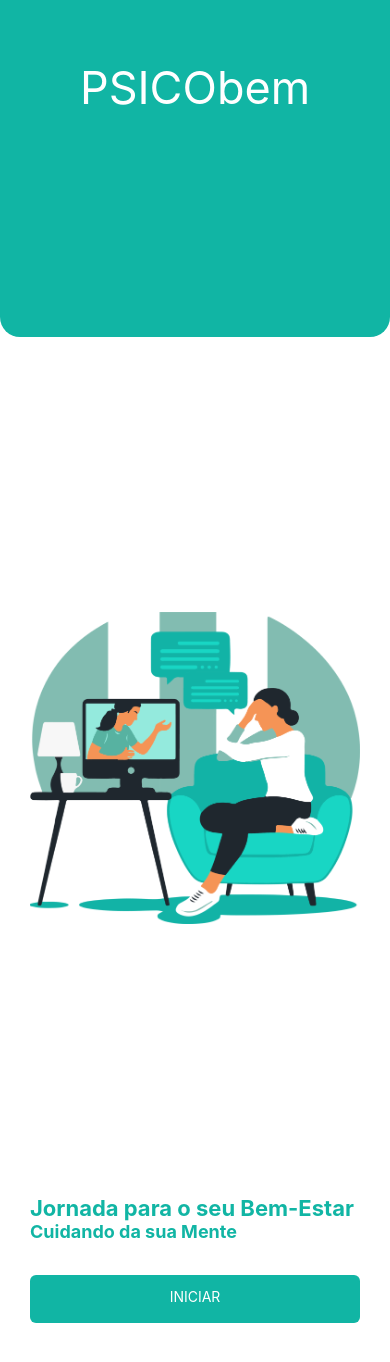
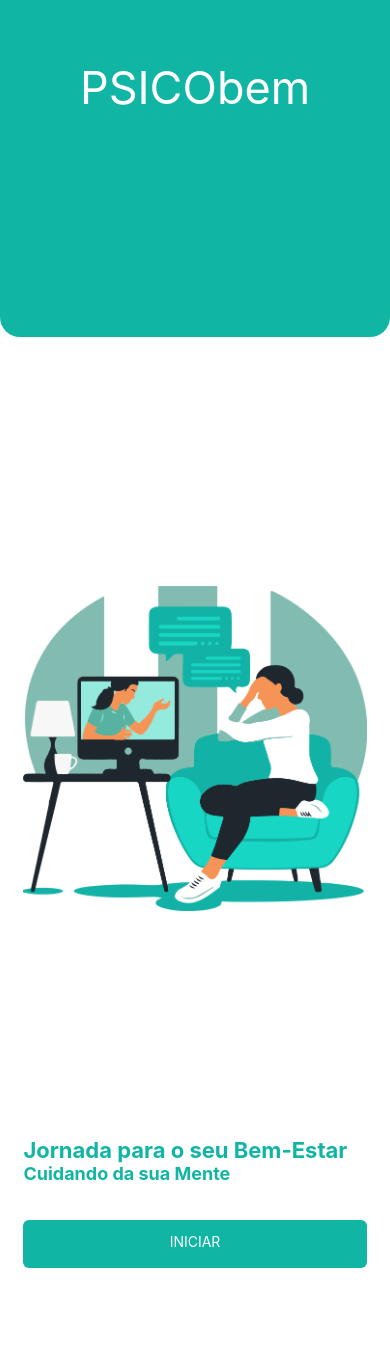
Before and after one commit to GabrielVianaSantos/PsicoBem, a React Native app: screen / in a window 390 px wide. Shown: the top 1362 px of the page. After the commit the page ends 1324 px from the top, so only its background shows below. Built offline with nearby package versions, Linux system fonts and the light colour scheme.

Commit message:
Tela Feita

```diff
--- a/telas/inicio.js
+++ b/telas/inicio.js
@@ -11,11 +11,15 @@ export default function Inicio(){
         </View>
         <View style = {estilos.centro}>
             <Image source={arte_tela_inicio} style = {estilos.imagem}/>
-            <Text style = {estilos.textGrande}>Jornada para o seu Bem-Estar</Text>
-            <Text style ={estilos.textPeq}>Cuidando da sua Mente</Text>
-            <TouchableOpacity>
-                <Text style = {estilos.botao}>INICIAR</Text>
-            </TouchableOpacity>
+                <View style = {estilos.textopadding}>
+                    <Text style = {estilos.textGrande}>Jornada para o seu Bem-Estar</Text>
+                    <Text style ={estilos.textPeq}>Cuidando da sua Mente</Text>
+                </View>
+                <View>
+                    <TouchableOpacity style = {estilos.embaixo}>
+                        <Text style = {estilos.botao}>INICIAR</Text>
+                    </TouchableOpacity>
+                </View>
         </View>
     </>
 }
@@ -37,7 +41,7 @@ const estilos = StyleSheet.create({
     },
 
     centro: {
-        padding: 30,
+        padding: '6%',
     },
 
     imagem: {
@@ -45,7 +49,7 @@ const estilos = StyleSheet.create({
         height: 2693 / 2850 * width,
         alignItems: "center",
         resizeMode: "contain",
-        marginVertical: '7%',
+        marginVertical: '3%',
     },
 
     botao:{
@@ -63,7 +67,6 @@ const estilos = StyleSheet.create({
         color: "#11B5A4",
         fontSize: 22,
         fontWeight: "bold",
-        marginTop: '8%',
     },
 
     textPeq:{
@@ -72,4 +75,8 @@ const estilos = StyleSheet.create({
         fontWeight: "bold",
     },
 
+    embaixo: {
+        bottom: '-2%',
+    }
+
 })
```
